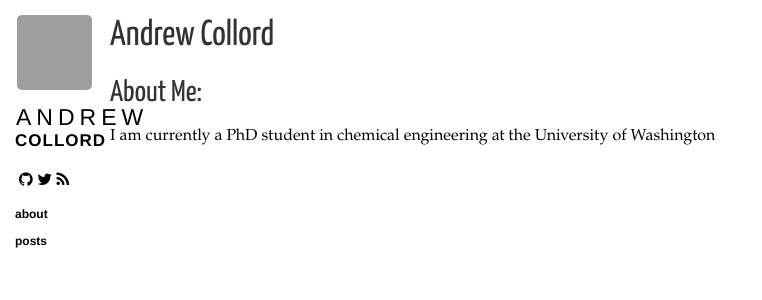
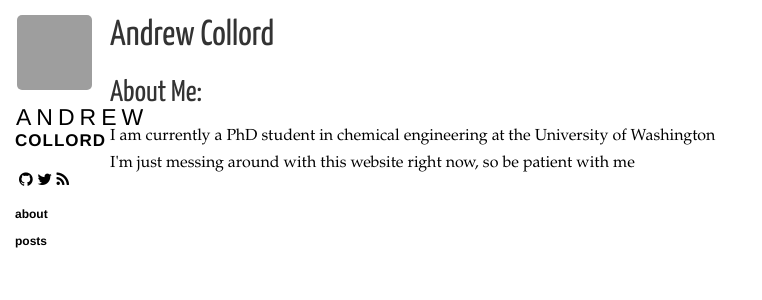
Before and after one commit to acollord/acollord.github.io, a Jekyll site: the page built from about.html, in a window 1280 px wide. Shown: the top 300 px of the page, without its empty margins (0-762 px from the left). Built offline with Jekyll 4.4.1, drawn with Linux system fonts in a browser that asks for light colours; nearby versions of some CDN libraries; Markdown is read by kramdown in place of the engine named in the settings; grey boxes are pictures that could not be loaded.

Commit message:
Update about.html

```diff
--- a/about.html
+++ b/about.html
@@ -9,9 +9,8 @@ title: "About"
 
 
 <h2> About Me: </h2>
-<p> I am currently a PhD student in chemical engineering at the University of Washington</p>
-
-
+<p> I am currently a PhD student in chemical engineering at the University of Washington <br>
+I'm just messing around with this website right now, so be patient with me</p>
 
 
 </section>
```
